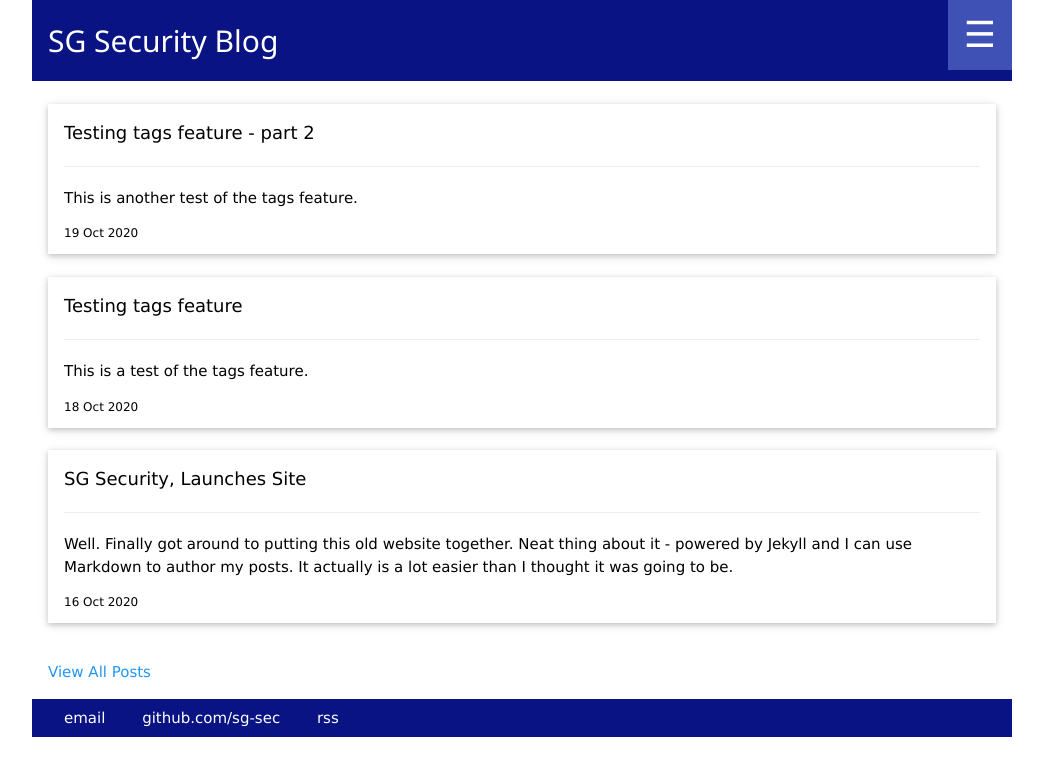
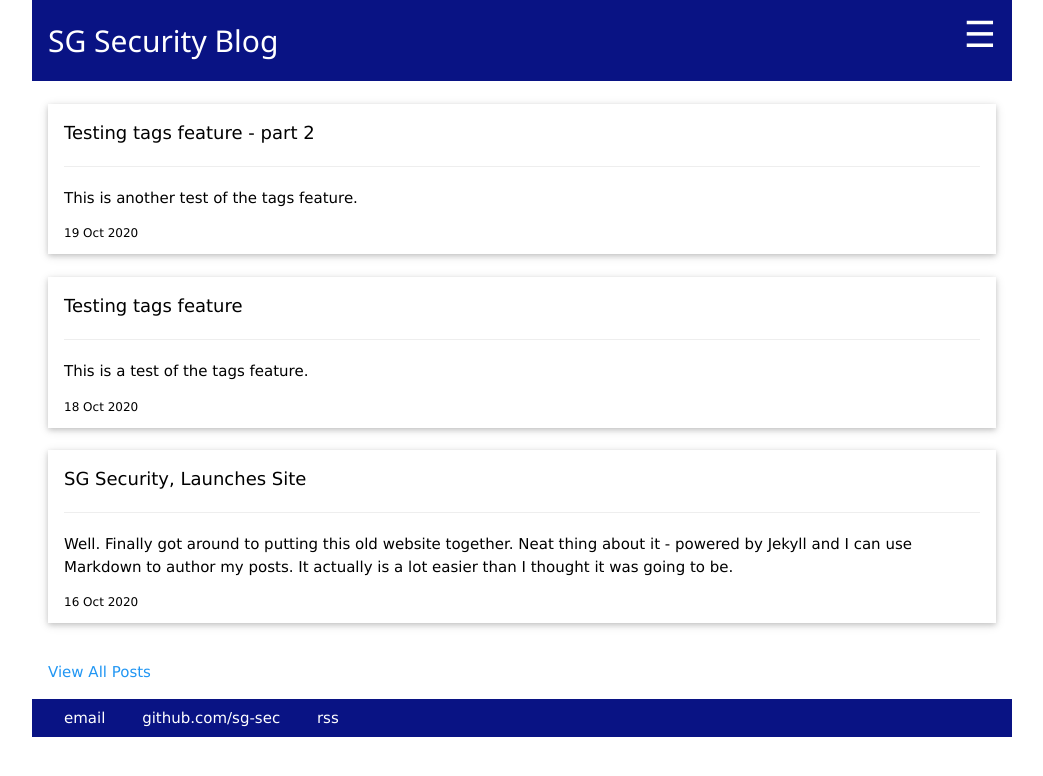
Before and after one commit to sg-sec/sg-sec.github.io, a Jekyll site: the page built from index.html, in a window 1280 px wide. Shown: the top 776 px of the page, without its empty margins (118-1161 px from the left). Built offline with Jekyll 4.4.1, drawn with Linux system fonts in a browser that asks for light colours.

Commit message:
Update default.html

```diff
--- a/_layouts/default.html
+++ b/_layouts/default.html
@@ -16,7 +16,7 @@
                         </nav>
 			<header class="w3-bar sg-dark-blue">
                                 <h2 class="w3-bar-item"><a href="/">SG Security Blog</a></h2>
-                                <button class="w3-button w3-bar-item w3-indigo w3-xxlarge w3-right" onclick="w3_open()">&#9776;</button>
+                                <button class="w3-button w3-bar-item sg-dark-blue w3-xxlarge w3-right" onclick="w3_open()">&#9776;</button>
 			</header>
 
 			<div class="w3-container" >
```
